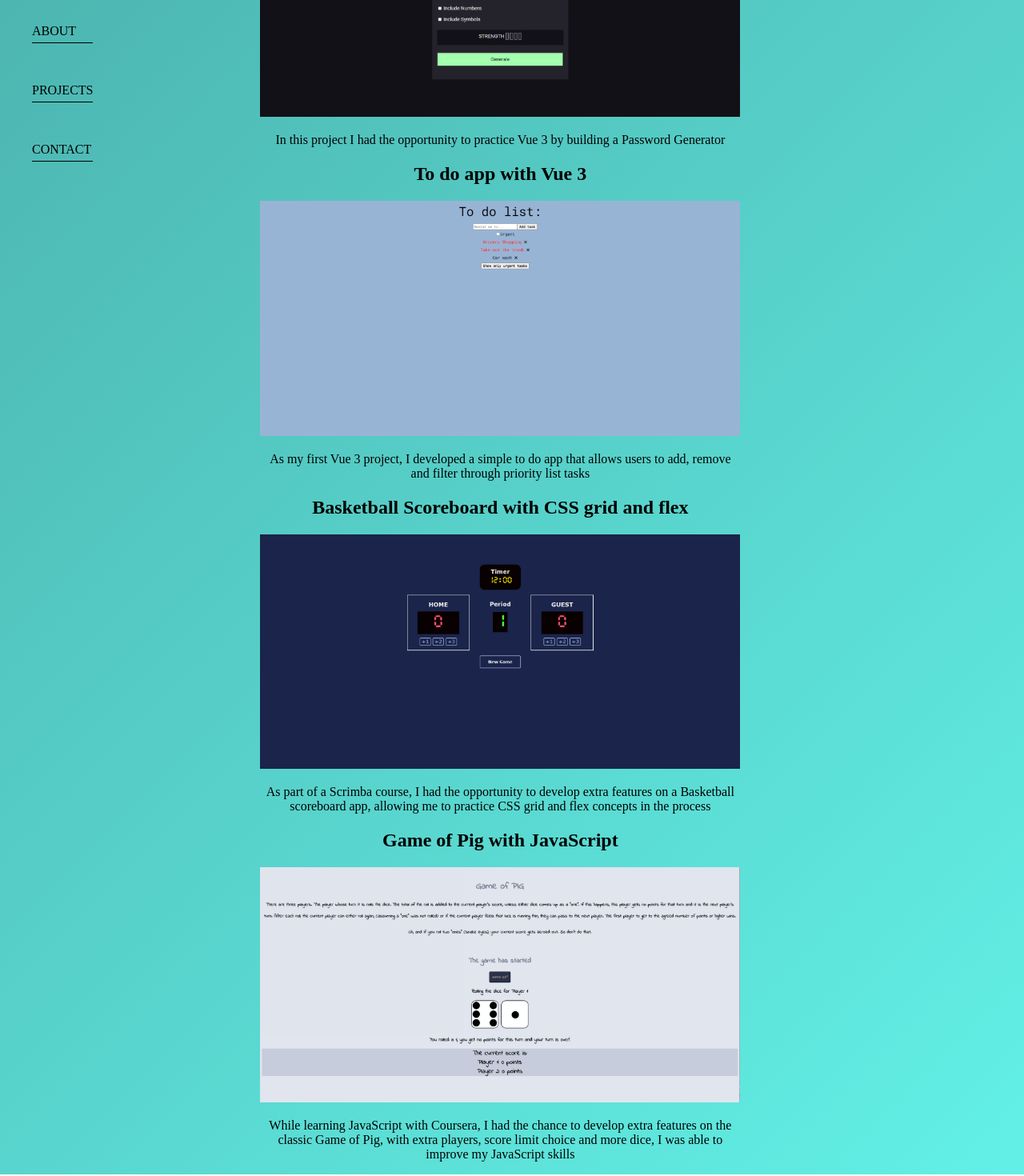
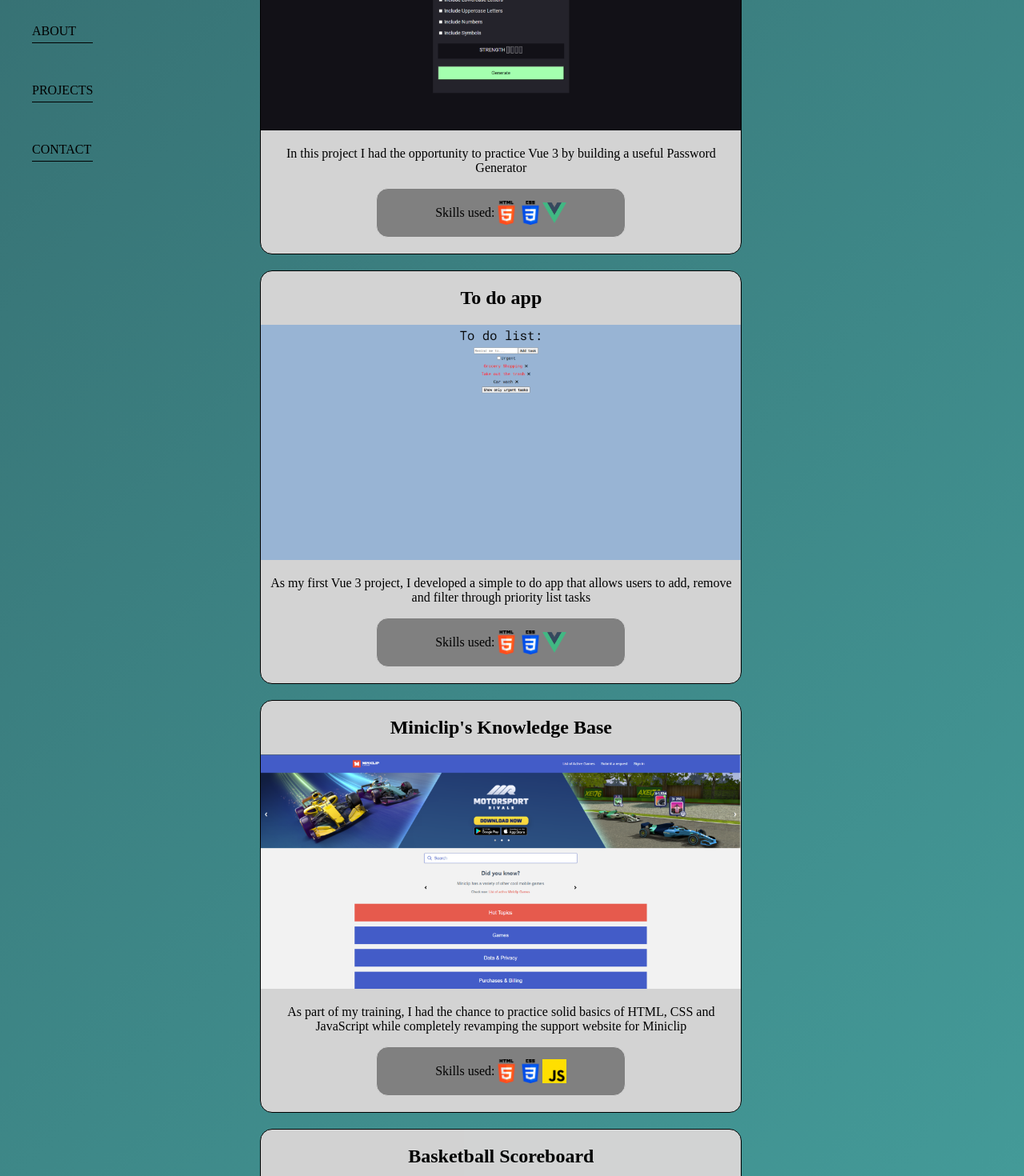
Before and after one commit to cfcmeireles/Portfolio-Carina, a Nuxt app: page /projects in a window 1280 px wide. Shown: the part 320-1790 px from the top of the page at 80% size. Built offline with nearby package versions, Linux system fonts and the light colour scheme.

Commit message:
Updated styles on Projects page

```diff
--- a/layouts/default.vue
+++ b/layouts/default.vue
@@ -45,7 +45,7 @@
 
 <style>
 .gradient-body {
-  background: linear-gradient(-45deg, #66fcf1, #46a29f, #202833);
+  background: linear-gradient(-45deg, #46a29f, #202833);
   background-size: 400% 400%;
   animation: gradient 15s ease infinite;
   height: 100vh;
--- a/pages/projects.vue
+++ b/pages/projects.vue
@@ -15,68 +15,92 @@
       <div class="project-preview">
         <Transition name="fade">
           <div class="project-one" v-if="showTransitionProjectOne">
-            <h2>Password Generator with Vue 3</h2>
             <a
               href="http://courageous-paletas-8356a0.netlify.app/"
               target="_blank"
             >
+              <h2>Password Generator</h2>
               <img
                 src="../assets/projects/PasswordGenerator.png"
                 class="project-imgs"
               />
+              <p>
+                In this project I had the opportunity to practice Vue 3 by
+                building a useful Password Generator
+              </p>
+              <div class="skills-bar">
+                <p>Skills used:</p>
+                <img class="skills-icons" src="../assets/html-5.png" />
+                <img class="skills-icons" src="../assets/css-3.png" />
+                <img class="skills-icons" src="../assets/vue.png" />
+              </div>
             </a>
-            <p>
-              In this project I had the opportunity to practice Vue 3 by
-              building a Password Generator
-            </p>
           </div>
         </Transition>
         <Transition name="fade">
           <div class="project-two" v-if="showTransitionProjectTwo">
-            <h2>To do app with Vue 3</h2>
             <a href="http://magenta-melba-71e7bd.netlify.app" target="_blank">
+              <h2>To do app</h2>
               <img src="../assets/projects/ToDoList.png" class="project-imgs" />
+              <p>
+                As my first Vue 3 project, I developed a simple to do app that
+                allows users to add, remove and filter through priority list
+                tasks
+              </p>
+              <div class="skills-bar">
+                <p>Skills used:</p>
+                <img class="skills-icons" src="../assets/html-5.png" />
+                <img class="skills-icons" src="../assets/css-3.png" />
+                <img class="skills-icons" src="../assets/vue.png" />
+              </div>
             </a>
-            <p>
-              As my first Vue 3 project, I developed a simple to do app that
-              allows users to add, remove and filter through priority list tasks
-            </p>
           </div>
         </Transition>
         <Transition name="fade">
           <div class="project-three" v-if="showTransitionProjectThree">
-            <h2>Basketball Scoreboard with CSS grid and flex</h2>
+            <a href="https://support.miniclip.com/hc/en-us" target="_blank">
+              <h2>Miniclip's Knowledge Base</h2>
+              <img
+                class="project-imgs"
+                src="../assets/projects/MiniclipKB.png"
+              />
+              <p>
+                As part of my training, I had the chance to practice solid
+                basics of HTML, CSS and JavaScript while completely revamping
+                the support website for Miniclip
+              </p>
+              <div class="skills-bar">
+                <p>Skills used:</p>
+                <img class="skills-icons" src="../assets/html-5.png" />
+                <img class="skills-icons" src="../assets/css-3.png" />
+                <img class="skills-icons" src="../assets/js.png" />
+              </div>
+            </a>
+          </div>
+        </Transition>
+        <Transition name="fade">
+          <div class="project-four" v-if="showTransitionProjectFour">
             <a
               href="http://basketball-scoreboard-cm.netlify.app"
               target="_blank"
             >
+              <h2>Basketball Scoreboard</h2>
               <img
                 src="../assets/projects/BasketballScoreboard.png"
                 class="project-imgs"
               />
+              <p>
+                As part of a Scrimba course, I developed extra features on a
+                Basketball scoreboard app, allowing me to practice CSS grid and
+                flex concepts in the process
+              </p>
+              <div class="skills-bar">
+                <p>Skills used:</p>
+                <img class="skills-icons" src="../assets/html-5.png" />
+                <img class="skills-icons" src="../assets/css-3.png" />
+                <img class="skills-icons" src="../assets/js.png" />
+              </div>
             </a>
-            <p>
-              As part of a Scrimba course, I had the opportunity to develop
-              extra features on a Basketball scoreboard app, allowing me to
-              practice CSS grid and flex concepts in the process
-            </p>
-          </div>
-        </Transition>
-        <Transition name="fade">
-          <div class="project-four" v-if="showTransitionProjectFour">
-            <h2>Game of Pig with JavaScript</h2>
-            <a href="http://game-of-pig-v2.netlify.app/" target="_blank">
-              <img
-                src="../assets/projects/GameOfPig.png"
-                class="project-imgs"
-              />
-            </a>
-            <p>
-              While learning JavaScript with Coursera, I had the chance to
-              develop extra features on the classic Game of Pig, with extra
-              players, score limit choice and more dice, I was able to improve
-              my JavaScript skills
-            </p>
           </div>
         </Transition>
       </div>
@@ -123,6 +147,15 @@
   text-align: center;
 }
 
+@media only screen and (max-width: 1650px) {
+  .project-one,
+  .project-two,
+  .project-three,
+  .project-four {
+    margin-bottom: 20px;
+  }
+}
+
 @media only screen and (min-width: 1650px) {
   .project-preview {
     display: grid;
@@ -134,7 +167,21 @@
     justify-content: center;
     align-items: flex-start;
     column-gap: 5%;
+    row-gap: 5%;
   }
+
+  .project-one:hover,
+  .project-two:hover,
+  .project-three:hover,
+  .project-four:hover {
+    transform: scale(1.1);
+    transition: ease-in-out 0.5s;
+    box-shadow: 0 3px 3px rgba(0, 0, 0, 0.2);
+  }
+}
+
+.projects {
+  margin-bottom: 100px;
 }
 
 /* img {
@@ -152,10 +199,45 @@
   /* display: flex; */
   /* max-width: 100%; */
   max-width: 600px;
+  border: 1px solid black;
+  border-radius: 15px;
+  background-color: lightgrey;
+  max-height: 100%;
+  cursor: pointer;
+  transition: transform 0.3s, margin 0.3s;
+}
+/* .project-one:hover,
+.project-two:hover {
+  margin-top: 40px;
+} */
+
+.project-one p,
+.project-two p,
+.project-three p,
+.project-four p {
+  color: black;
 }
 .project-imgs {
   width: 100%;
   height: 100%;
+}
+
+.skills-bar {
+  display: flex;
+  border: 1px solid lightgray;
+  border-radius: 15px;
+  background: grey;
+  width: 50%;
+  margin: 0 auto;
+  margin-bottom: 20px;
+  padding: 5px;
+  justify-content: center;
+  align-items: center;
+}
+
+.skills-icons {
+  width: 10%;
+  height: 10%;
 }
 
 h2,
@@ -172,4 +254,9 @@
 .fade-leave-to {
   opacity: 0;
 }
+
+a {
+  text-decoration: none;
+  color: black;
+}
 </style>
```
Also changed, not shown: assets/projects/MiniclipKB.png (added).
